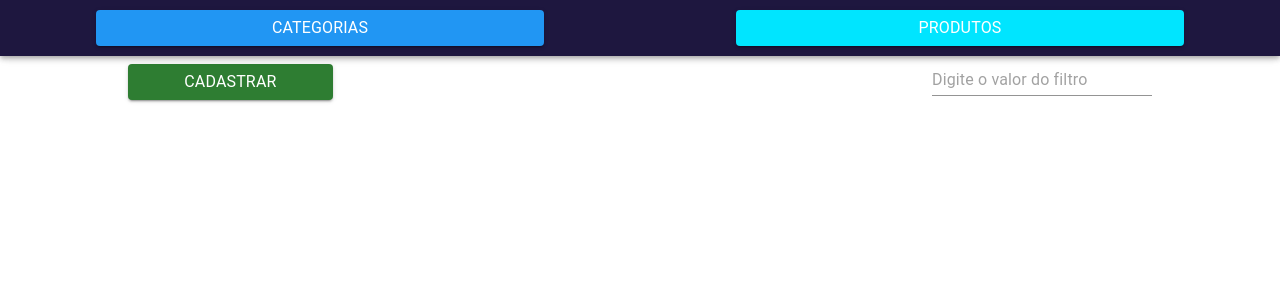
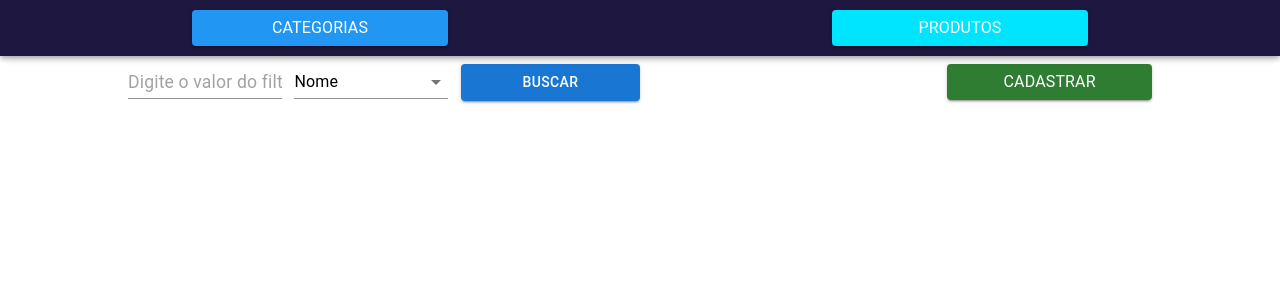
Before and after one commit to eduardosm123/gerenciamento-de-produtos---next, a Next.js app: page /product in a window 1280 px wide. Shown: the top 300 px of the page. Built offline with nearby package versions, Linux system fonts and the light colour scheme; what @mui/material-nextjs would draw is missing.

Commit message:
feat: data filter - initial layout

```diff
--- a/src/components/ButtonComponent.tsx
+++ b/src/components/ButtonComponent.tsx
@@ -18,7 +18,12 @@ export const ButtonComponent = ({
 }: IButtonComponent) => {
   return (
     <ThemeProvider theme={theme}>
-      <Button variant="contained" color={color ? color : "primary"} className={className ? className : ""} onClick={onClick}>
+      <Button variant="contained" color={color ? color : "primary"} className={className ? className : ""} sx={{
+        width: {
+          sm: "20%",
+          xs: "35%"
+        }
+      }} onClick={onClick}>
         {children}
       </Button>
     </ThemeProvider>
--- /dev/null
+++ b/src/components/FilterProduct.tsx
@@ -0,0 +1,61 @@
+import { Button, Grid, MenuItem, Select, TextField } from "@mui/material"
+import TextComponent from "./TextComponent"
+
+
+
+export default function FilterProduct() {
+
+
+    return (
+        <Grid sx={{
+            width:  "50%",
+            display: "flex",
+            justifyContent: "space-between",
+            alignItems: "center",
+            flexDirection: {
+                xs: "column",
+                sm: "row"
+            }
+          }}>
+            <TextField variant="standard" placeholder="Digite o valor do filtro"  sx={{
+                width: {
+                    xs: "100%",
+                    sm: "30%"
+                  }
+              }}
+
+              InputProps={{
+                sx: { fontSize: {
+                  sm:  "1.1rem",
+                  xs: "0.7rem"
+                } }
+              }}>
+             <TextComponent> Digite o valor do filtro</TextComponent>
+            </TextField>
+            <Select
+              variant="standard"
+              labelId="demo-simple-select-label"
+              id="demo-simple-select"
+              label="Age"
+              value={"name"}
+              sx={{
+                width: {
+                    xs: "100%",
+                    sm: "30%"
+                  }
+              }}
+            >
+              <MenuItem value={"name"}><TextComponent color="black">Nome</TextComponent></MenuItem>
+              <MenuItem value={"category_id"}><TextComponent color="black">Nome</TextComponent></MenuItem>
+            </Select>
+              <Button variant="contained" color="primary"
+
+              sx={{
+                width: {
+                    xs: "100%",
+                    sm: "35%"
+                  }
+              }}>Buscar</Button>
+          </Grid>
+    )
+}
--- a/src/components/TableComponentProduct.tsx
+++ b/src/components/TableComponentProduct.tsx
@@ -1,15 +1,17 @@
 "use client";
 
 import { useRouter } from "next/navigation";
-import { Button, TextField } from "@mui/material";
+import { Button  } from "@mui/material";
 import TextComponent from "./TextComponent";
+import FilterProduct from "./FilterProduct";
 
 export default function TableComponentProduct() {
-    const router = useRouter();
+  const router = useRouter();
 
   return (
     <div className="w-[80%]">
-      <div className="w-[100%] flex justify-between mb-[2%]">
+      <div className="w-[100%] flex justify-between mb-[2%] items-center">
+        <FilterProduct></FilterProduct>
         <Button
           color="success"
           variant="contained"
@@ -18,15 +20,15 @@ export default function TableComponentProduct() {
               xs: "40%",
               sm: "20%",
             },
+            height: {
+              xs: "20%"
+            },
+
           }}
           onClick={() => router.push("/product/create")}
         >
           <TextComponent>Cadastrar</TextComponent>
         </Button>
-        <section>
-            <TextField  variant="standard" placeholder="Digite o valor do filtro">Digite o valor do filtro</TextField>
-
-        </section>
       </div>
     </div>
   );
```
